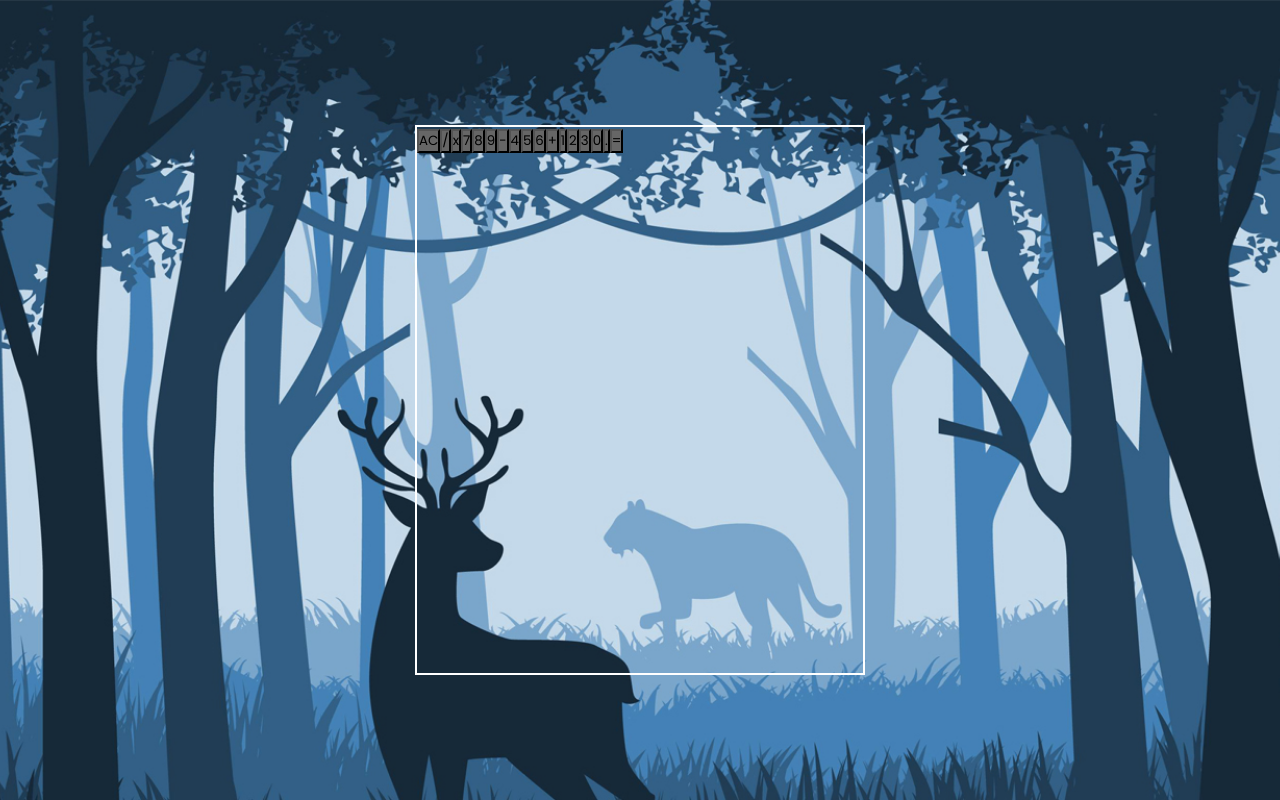
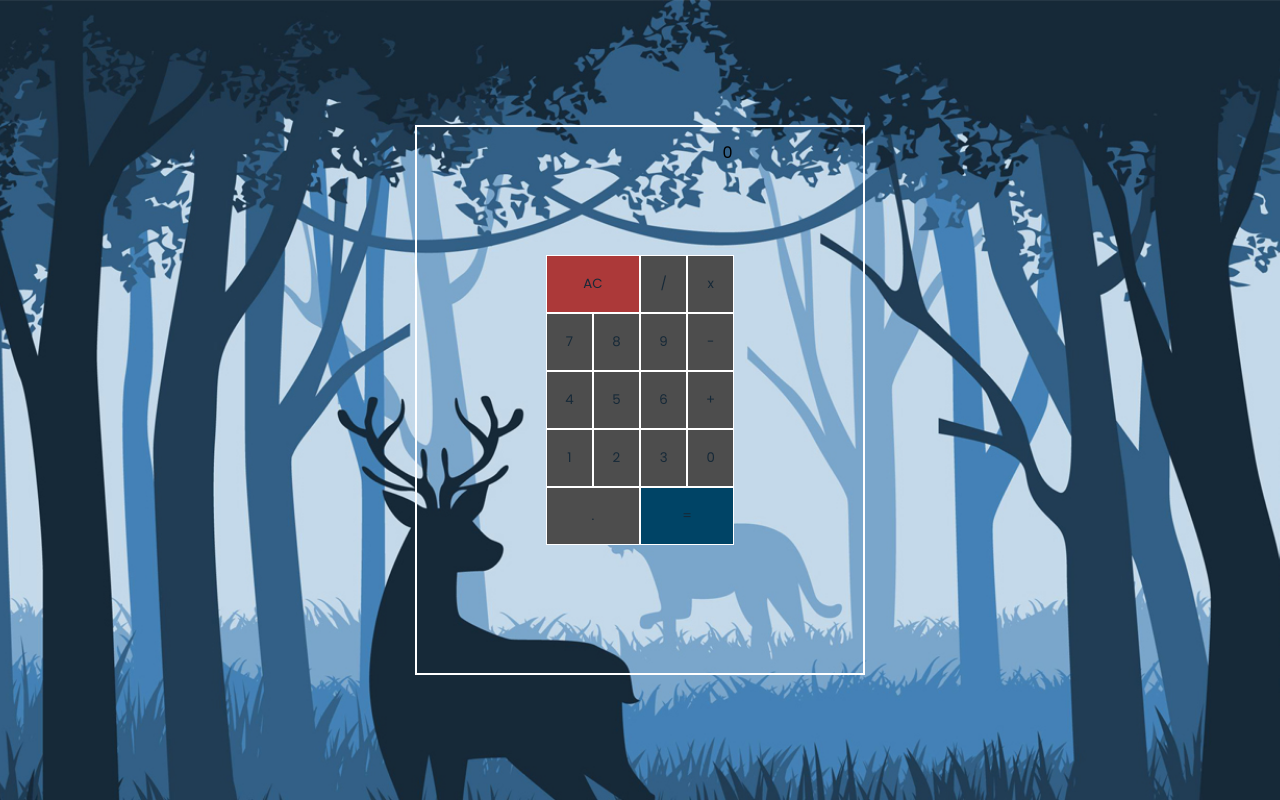
Before and after one commit to Thai-Cong-Dang-010396/My-app-website, a React (Create React App) app: page /JavaScriptCalculator in a window 1280 px wide. Built offline with nearby package versions, Linux system fonts and the light colour scheme.

Commit message:
Drum machine version 4

```diff
--- a/src/components/Clock.jsx
+++ b/src/components/Clock.jsx
@@ -5,17 +5,62 @@ import '../css/Clock.css';
 const Clock = () => {
   return (
     <div className='app--25-5Clock'>
-      <div className='main-title'></div>
+      <div className='main-title'>25 + 5 Clock</div>
+
       <div className='length-control'>
         <div id='break-label'>Break Length</div>
+        <button
+          className='btn-level'
+          id='break-decrement'
+          value='-'
+        >
+          <i className='fa fa-arrow-down fa-2x'></i>
+        </button>
+        <div
+          className='btn-level'
+          id='break-length'
+        >
+          5
+        </div>
+        <button
+          className='btn-level'
+          id='break-increment'
+          value='+'
+        >
+          <i className='fa fa-arrow-up fa-2x'></i>
+        </button>
       </div>
-      <div className='length-control'>
-        <div id='session-label'>Session Length</div>
+
+      <div className="length-control">
+        <div id="session-label">Session Length</div>
+        <button
+          className="btn-level"
+          id="session-decrement"
+          value="-"
+        >
+          <i className="fa fa-arrow-down fa-2x"></i>
+        </button>
+        <div className="btn-level" id="session-length">25</div>
+        <button className="btn-level" id="session-increment" value="+">
+          <i className="fa fa-arrow-up fa-2x"></i>
+        </button>
       </div>
-      <div className='timer' style={{color: "white;"}}>
-        <div className='timer-wrapper'></div>
+
+      <div className="timer" style={{color:" white;"}}>
+        <div className="timer-wrapper">
+          <div id="timer-label">Session</div>
+          <div id="time-left">25:00</div>
+        </div>
       </div>
-      <div className='timer-control'>
+
+      <div className="timer-control">
+        <button id="start_stop">
+          <i className="fa fa-play fa-2x"></i>
+          <i className="fa fa-pause fa-2x"></i>
+        </button>
+        <button id="reset">
+          <i className="fa fa-refresh fa-2x"></i>
+        </button>
       </div>
     </div>
   )
--- a/src/components/JavaScriptCalculator.jsx
+++ b/src/components/JavaScriptCalculator.jsx
@@ -1,8 +1,9 @@
-import React from 'react'
+import React, {useState, useEffect} from 'react'
 
 import '../css/JavaScriptCalculator.css'
 
 const JavaScriptCalculator = () => {
+  const [display, setDisplay] = useState('0')
 
   const butCalculators = [
     {
@@ -68,26 +69,45 @@ const JavaScriptCalculator = () => {
     {
       id: 'decimal',
       value: '.'
-    },
-    {
+    }, {
       id: 'equals',
       value: '='
     }
   ];
+  const arrOperator = ['+', '-',  '*', '/'];
+
+  const handleNumber = (event) => {
+    const number = event.target.value;
+    console.log(number);
+    (number === 'AC') ? setDisplay('0') : (
+      (display === '0') ? setDisplay(number) : setDisplay(display + number));
+
+  }
+
+  const handleOperator = (event) => {
+    const operator = event.target.value;
+    setDisplay(display + ' ' + operator + ' ');
+  }
+
+  const handleEqual = () => {
+    setDisplay(eval(display));
+  }
 
   return (
     <div className='app-JavaScripCalculator'>
       <div className='calculator'>
         <div className='formulaScreen'></div>
-        <div id='display'></div>
+        <div id='display'>{display}</div>
         <div className='butCalculator'>
           {butCalculators.map((butCalculator) => (
             <button
+              key={butCalculator.value}
               id={butCalculator.id}
               value={butCalculator.value}
-              style={{
-                background: "rgb(102, 102, 102)"
-              }}
+              onClick={
+                (butCalculator.value === '=') ? handleEqual : (
+                  (arrOperator.indexOf(butCalculator.value) === -1) ? handleNumber: handleOperator)
+              }
             >
               {butCalculator.value}
             </button>
--- a/src/css/JavaScriptCalculator.css
+++ b/src/css/JavaScriptCalculator.css
@@ -10,13 +10,46 @@
 }
 
 .calculator {
-    position: relative;
     width: 450px;
     height: 550px;
     border: 2px solid #fff;
     background: transparent;
+    display: flex;
+    justify-content: center;
+    align-items: center;
+}
+
+#display {
+    height: 20px;
+    position: absolute;
+    top: 140px;
+    width: 185px;
+    text-align: right;
 }
 
 .butCalculator {
+    display: grid;
+    grid-template-columns: 1fr 1fr 1fr 1fr;
+}
 
+.butCalculator > * {
+    border: 1px solid #fff;
+    color: #162938;
+    padding: 18px;
+    background: #4d4d4d;
+    cursor: pointer;
 }
+
+#clear {
+    background: rgb(172, 57, 57);
+    grid-column: 1 / -3;
+}
+
+#decimal {
+    grid-column: 1 / -3;
+}
+
+#equals {
+    background: rgb(0, 68, 102);
+    grid-column: 3 / span 2;
+}
```
